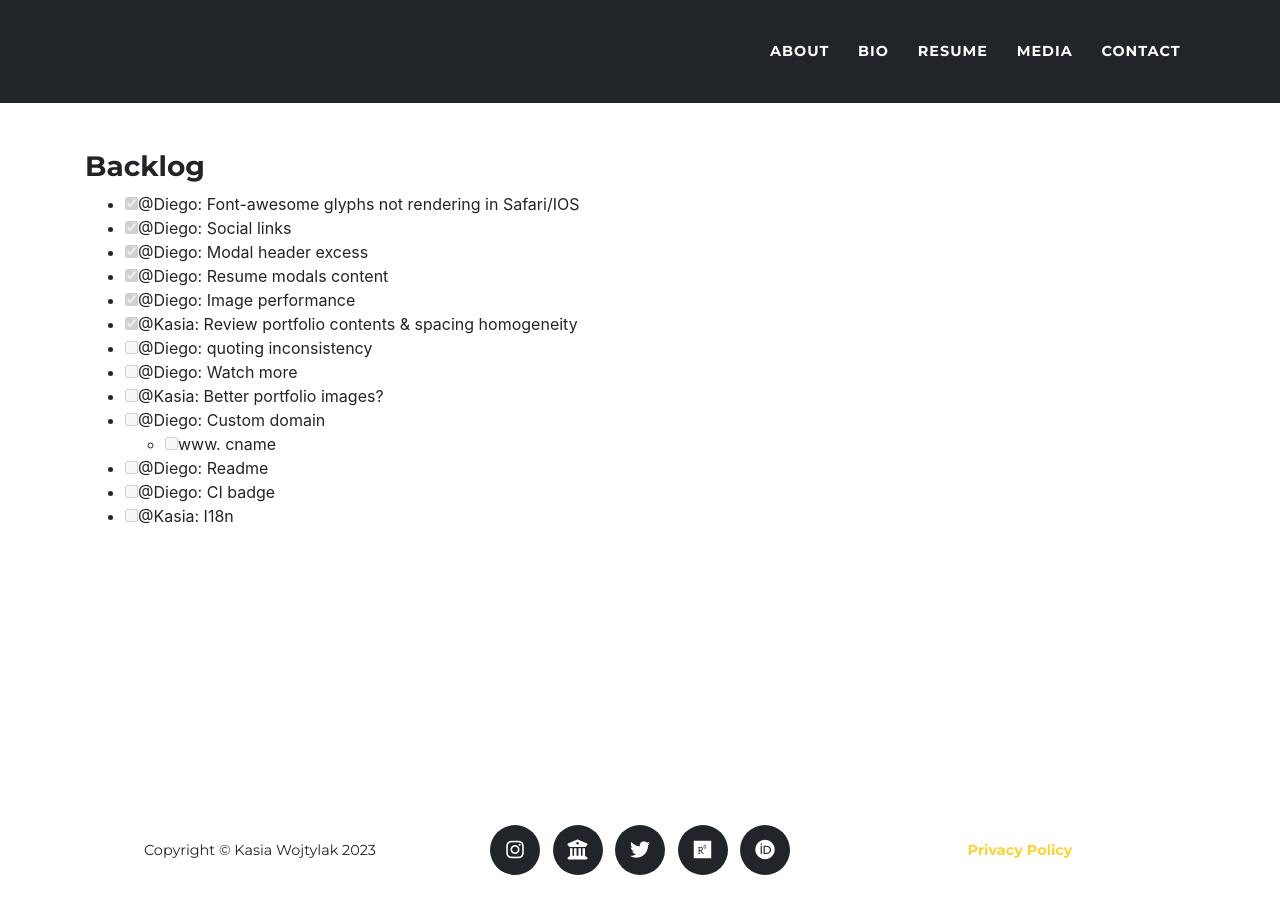
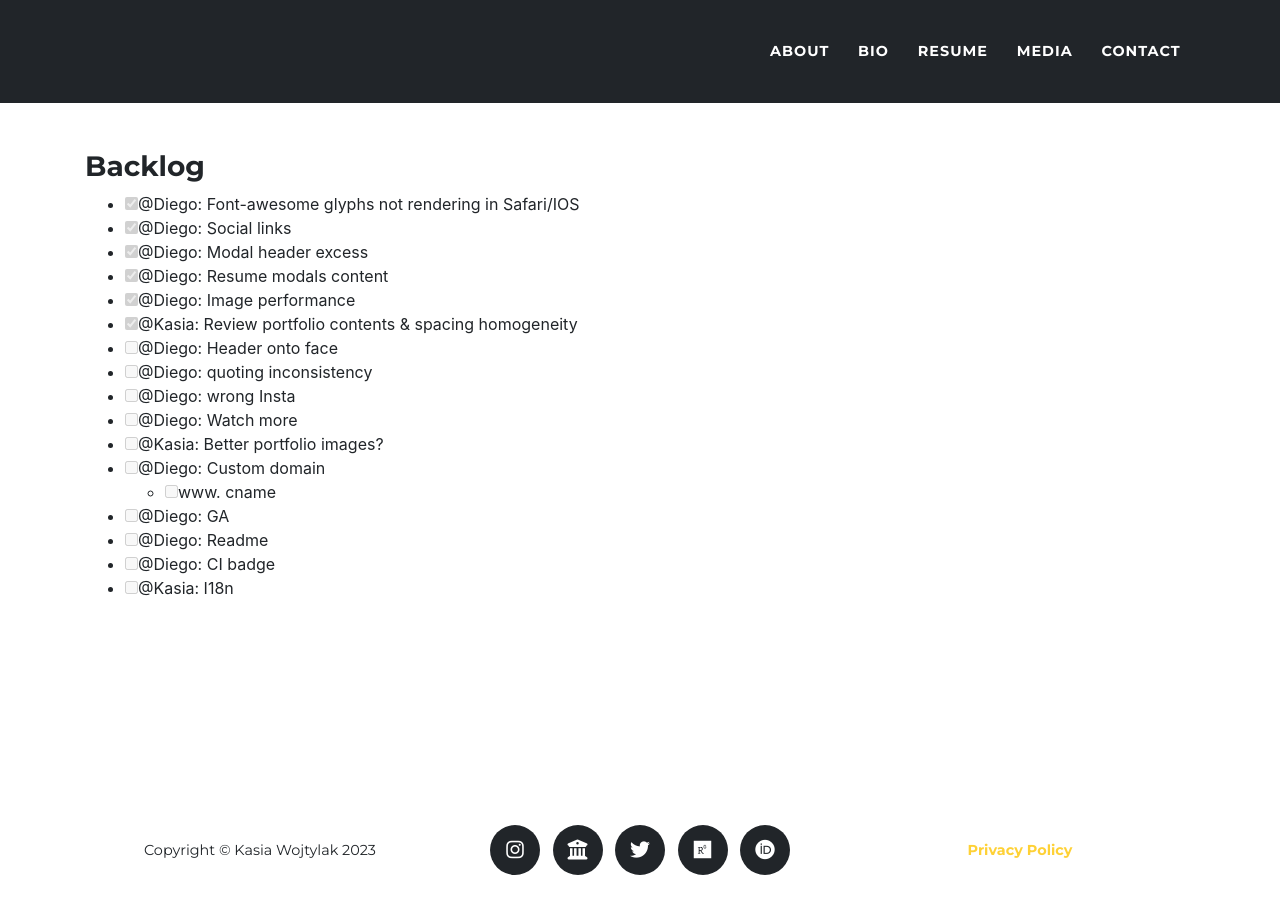
Before and after one commit to kiwojtylak/kiwojtylak.github.io, a Jekyll site: the page built from BACKLOG.md, in a window 1280 px wide. Built offline with Jekyll 4.4.1, drawn with Linux system fonts in a browser that asks for light colours; nearby versions of some CDN libraries; some web fonts are replaced; our own code applies the rules of GitHub Pages for plain Markdown files.

```diff
--- a/BACKLOG.md
+++ b/BACKLOG.md
@@ -6,11 +6,14 @@
 - [x] @Diego: Resume modals content
 - [x] @Diego: Image performance
 - [x] @Kasia: Review portfolio contents & spacing homogeneity
+- [ ] @Diego: Header onto face
 - [ ] @Diego: quoting inconsistency
+- [ ] @Diego: wrong Insta
 - [ ] @Diego: Watch more
 - [ ] @Kasia: Better portfolio images?
 - [ ] @Diego: Custom domain
   - [ ] www. cname
+- [ ] @Diego: GA
 - [ ] @Diego: Readme
 - [ ] @Diego: CI badge
 - [ ] @Kasia: I18n
--- a/_sass/layout/_masthead.scss
+++ b/_sass/layout/_masthead.scss
@@ -30,7 +30,7 @@
 @media (min-width: 768px) {
   header.masthead {
     .intro-text {
-      padding-top: 300px;
+      padding-top: 350px;
       padding-bottom: 200px;
       .intro-lead-in {
         font-size: 40px;
```
